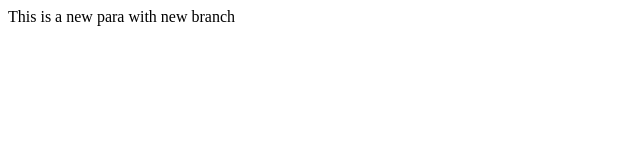
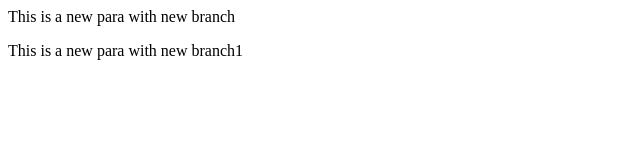
Before and after one commit to MahekJain0111/Local-Demo, a plain HTML site: page index.html in a window 1280 px wide. Shown: the whole page, without its empty margins (0-640 px from the left). Drawn offline with Linux system fonts and the light colour scheme.

Commit message:
Update index.html

```diff
--- a/index.html
+++ b/index.html
@@ -1 +1,2 @@
 <p> This is a new para with new branch</p>
+<p> This is a new para with new branch1</p>
```
